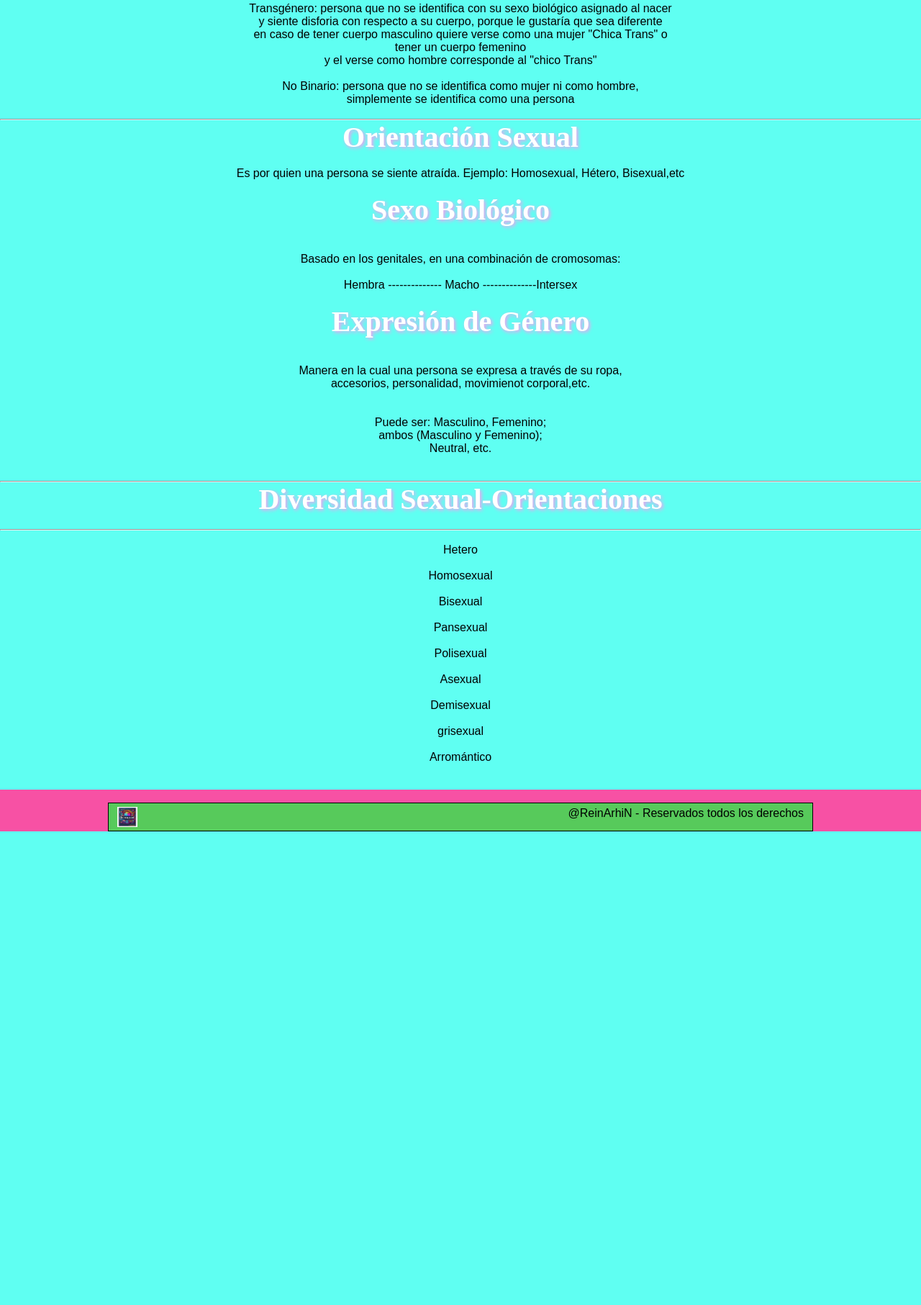
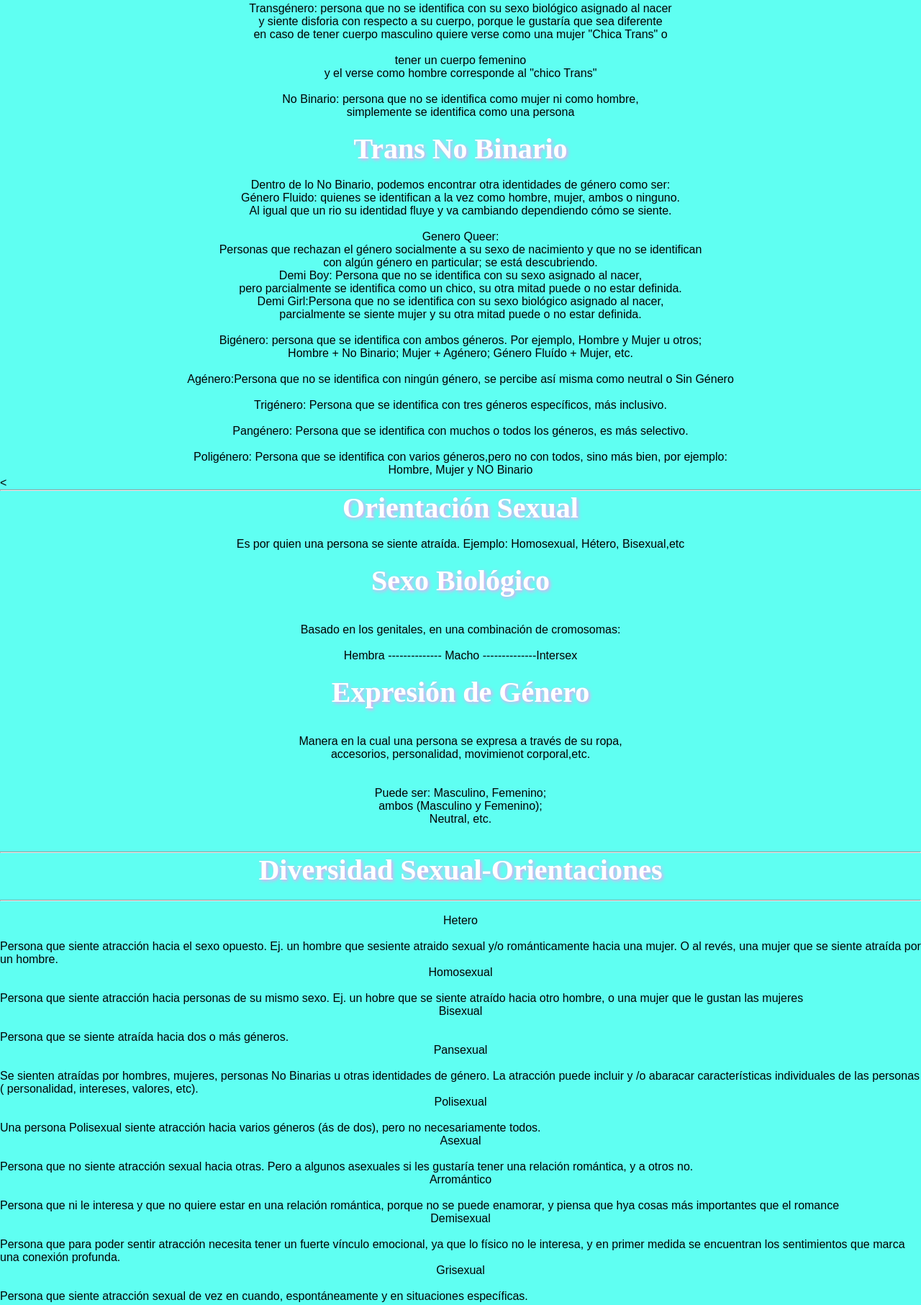
Before and after one commit to Arhinsingh05/diversidad_genero, a plain HTML site: page diversidad_genero.html in a window 1280 px wide. Shown: the part 663-2476 px from the top of the page at 72% size. Before the commit the page ends 1818 px from the top, so only its background shows below. Drawn offline with Linux system fonts and the light colour scheme; a script that the page names is missing.

Commit message:
Update diversidad_genero.html

```diff
--- a/diversidad_genero.html
+++ b/diversidad_genero.html
@@ -37,16 +37,38 @@
   </p></li><br><hr>
 
 <h1>Sexo e Identidad</h1><br><hr><br>
-<h1>Identidad de Génro</h1><br>
+<h1>Identidad de Género</h1><br>
 <li><p>Es la manera en cómo una persona se siente y se identifica</p></li><br>
 <li><p>Cisgénero: persona que nace biológicamente mujer y se identifica con ello;<br>
 o al revés, hombre con cuerpo masculino que se identifica tal y como nace.</p></li><br>
 <li><p>Transgénero: persona que no se identifica con su sexo biológico asignado al nacer<br>
   y siente disforia con respecto a su cuerpo, porque le gustaría que sea diferente <br>
-  en caso de tener cuerpo masculino quiere verse como una mujer "Chica Trans" o<br>
+  en caso de tener cuerpo masculino quiere verse como una mujer "Chica Trans" o</p><br>
    tener un cuerpo femenino<br>y el verse como hombre corresponde al "chico Trans"<br><br>
-No Binario: persona que no se identifica como mujer ni como hombre,<br> simplemente se identifica como una persona
-</p></li><br><hr>
+<p>No Binario: persona que no se identifica como mujer ni como hombre,<br>
+    simplemente se identifica como una persona
+</p></li><br>
+    <h1>Trans No Binario</h1><br>
+    <li><p>Dentro de lo No Binario, podemos encontrar otra identidades de género como ser:<br>
+    Género Fluido: quienes se identifican a la vez como hombre, mujer, ambos o ninguno.<br>
+    Al igual que un rio su identidad fluye y va cambiando dependiendo cómo se siente.</p></li><br>
+    <li><p>Genero Queer:<br>
+    <li><p>Personas que rechazan el género socialmente a su sexo de nacimiento y que no se identifican<br>
+        con algún género en particular; se está descubriendo.</p></li>
+   <li><p>Demi Boy: Persona que no se identifica con su sexo asignado al nacer,<br>
+       pero parcialmente se identifica como un chico, su otra mitad puede o no estar definida.</p></li>
+        <li><p>Demi Girl:Persona que no se identifica con su sexo biológico asignado al nacer, <br>
+            parcialmente se siente mujer y su otra mitad puede o no estar definida.</p></li><br>
+        <li><p>Bigénero: persona que se identifica con ambos géneros. Por ejemplo, Hombre y  Mujer u otros;<br>
+            Hombre + No Binario; Mujer + Agénero; Género Fluído + Mujer, etc.</p></li><br>
+        <li><p>Agénero:Persona que no se identifica con ningún género, se percibe así misma como neutral o Sin Género</p></li><br>
+        <li><p>Trigénero: Persona que se identifica con tres géneros específicos, más inclusivo. </p></li><br>
+        <li><p>Pangénero: Persona que se identifica con muchos o todos los géneros, es más selectivo. </p></li><br>
+        <li><p>Poligénero: Persona que se identifica con varios géneros,pero no con todos, sino más bien, por ejemplo:<br>
+            Hombre, Mujer y NO Binario</p></li>
+        <
+
+        <hr>
 <h1>Orientación Sexual</h1><br>
 <li><p>Es por quien una persona se siente atraída. Ejemplo: Homosexual, Hétero, Bisexual,etc </li></p><br>
 
@@ -64,14 +86,27 @@ No Binario: persona que no se identifica como mujer ni como hombre,<br> simpleme
 ambos (Masculino y Femenino);<br>Neutral, etc.</p></li><br><br><hr>
   <h1>Diversidad Sexual-Orientaciones</h1><br><hr><br>
   <ul><li>Hetero</li><br>
+<p>Persona que siente atracción hacia el sexo opuesto.
+Ej. un hombre que sesiente atraido sexual y/o románticamente hacia una mujer. O al revés, una mujer que se siente atraída por un hombre.</p>
       <li>Homosexual</li><br>
+<p>Persona que siente atracción hacia personas de su mismo sexo.
+          Ej. un hobre que se siente atraído hacia otro hombre, o una mujer que le gustan las mujeres</p>
       <li>Bisexual</li><br>
+ <p>Persona que se siente atraída hacia dos o más géneros.</p>
       <li>Pansexual</li><br>
+<p>Se sienten atraídas por hombres, mujeres, personas No Binarias u otras identidades de género. La atracción puede incluir y /o abaracar características  individuales de las personas ( personalidad, intereses, valores, etc).</p>
       <li>Polisexual</li><br>
+<p>Una persona Polisexual siente atracción hacia varios géneros (ás de dos), pero no  necesariamente todos.</p>
       <li>Asexual</li><br>
+      <p>Persona que no siente atracción sexual hacia otras. Pero a algunos asexuales si les gustaría tener una relación romántica, y a otros no.</p>
+      <li>Arromántico</li><br>
+      <p>Persona que ni le interesa y que no quiere estar en una relación romántica, porque no se puede enamorar, y piensa que hya cosas más importantes que el romance</p>
       <li>Demisexual</li><br>
-<li>grisexual</li><br>
-<li>Arromántico</li></ul><br><br>
+      <p>Persona que para poder sentir atracción necesita tener un fuerte vínculo emocional, ya que lo físico no le interesa, y en primer medida se encuentran los sentimientos que marca una conexión profunda. </p>
+      <li>Grisexual</li><br>
+      <p>Persona que siente atracción sexual de vez en cuando, espontáneamente y en situaciones específicas.</p>
+
+  </ul><br><br>
 </body>
 
 <header style="background-color: rgb(247, 81, 164);"><br>
```
Lines whose indentation alone changed are shown as unchanged.
